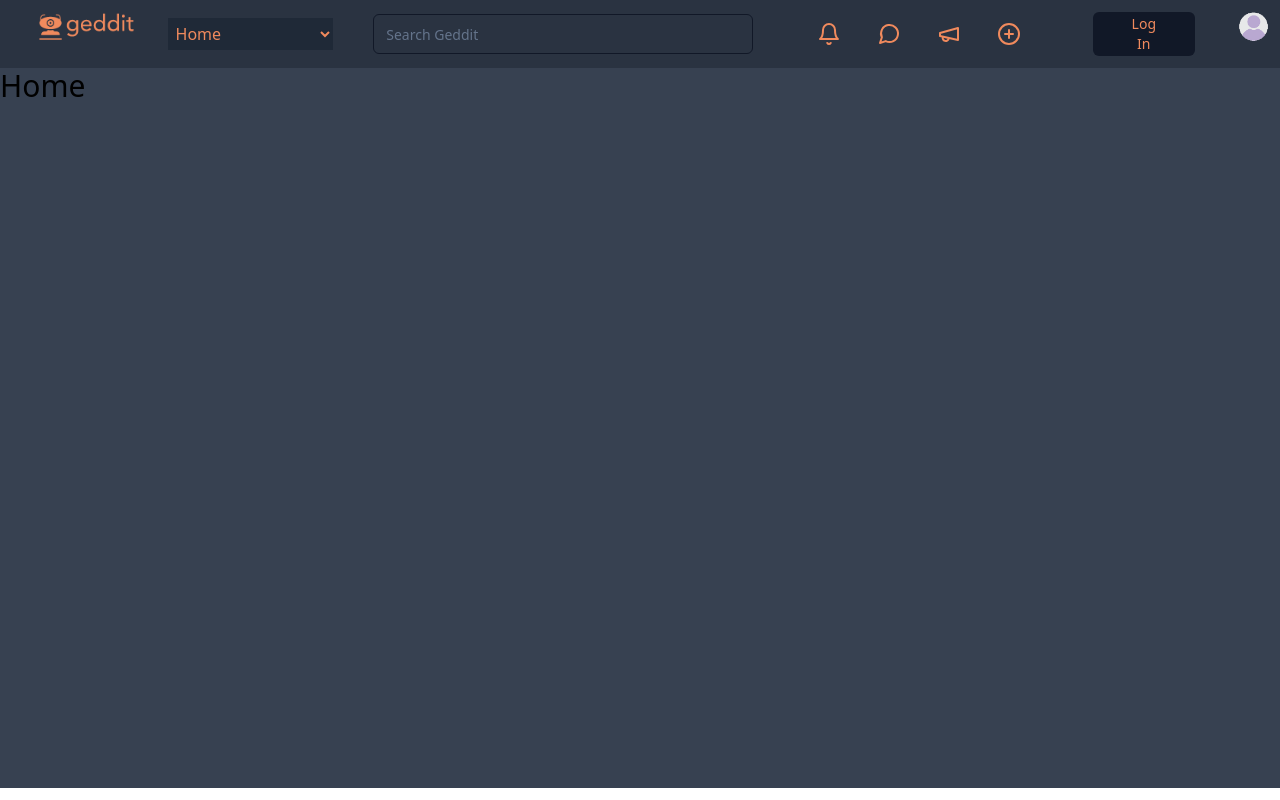
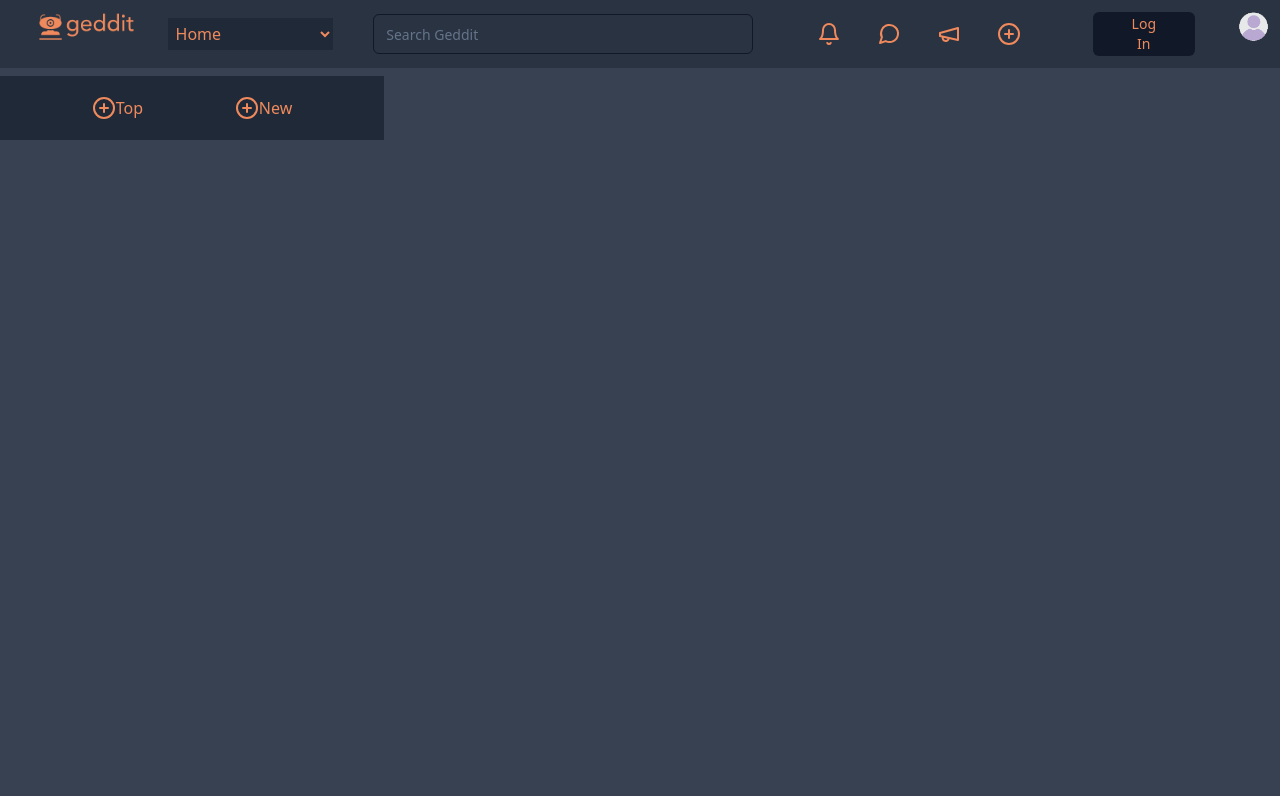
Before and after one commit to lernEarnBurn/reddit-clone, a React (Vite) app: page / in a window 1280 px wide. Built offline with nearby package versions, Linux system fonts and the light colour scheme; no server answers.

Commit message:
started styling the content interface

```diff
--- a/src/App.tsx
+++ b/src/App.tsx
@@ -75,7 +75,7 @@ function App() {
 
   return (
     <BrowserRouter>
-      <div className="h-10vh w-full bg-opacity-95 bg-gray-800 flex items-center">
+      <div className="h-10vh w-full bg-opacity-95 bg-gray-800 flex items-center z-6">
         <div className='logo mr-6'></div>
           <select
             ref={selectRef}
@@ -86,6 +86,8 @@ function App() {
             <option value="/">Home</option>
             <option value="/popular">Popular</option>
             <option value="/create-subgeddit">Create Subgeddit</option>
+            <option value="/create-post">Create Post</option>
+
           </select>
         <SearchBar className='w-[32vw] ml-10 primary-foreground font-medium border-gray-900 focus:border-gray-50' placeholder='Search Geddit' />
         <div className='flex gap-5 ml-14'>
--- a/src/components/home.tsx
+++ b/src/components/home.tsx
@@ -1,9 +1,20 @@
 
 export function Home(){
+    /* gonna make this overall format into a compontent with strategic props to allow dynamic information to appear */
     return (
         <>
-            <div className="text-3xl font- bg-gray-700 h-[90vh] w-screen">Home</div>
-
+            <div className="bg-gray-700 h-auto min-h-[91vh] w-screen absolute">
+                <div className="w-[30vw] h-[8vh] bg-gray-800 flex items-center justify-evenly mt-2">
+                    <div className="flex primary-foreground">
+                        <img src="/images/add.svg"></img>
+                        <div>Top</div>
+                    </div>
+                    <div className="flex primary-foreground">
+                        <img src="/images/add.svg"></img>
+                        <div>New</div>
+                    </div>
+                </div>
+            </div>
         </>
     )
 }
```
